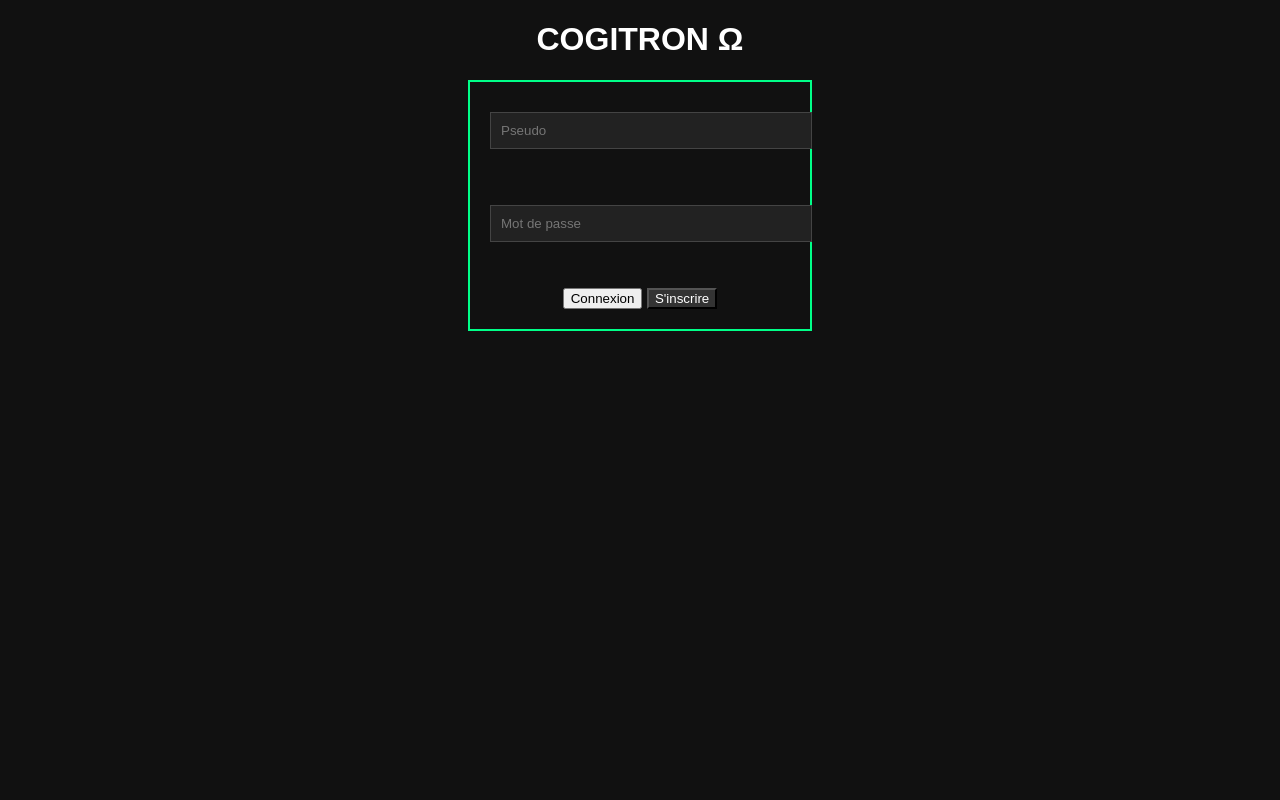
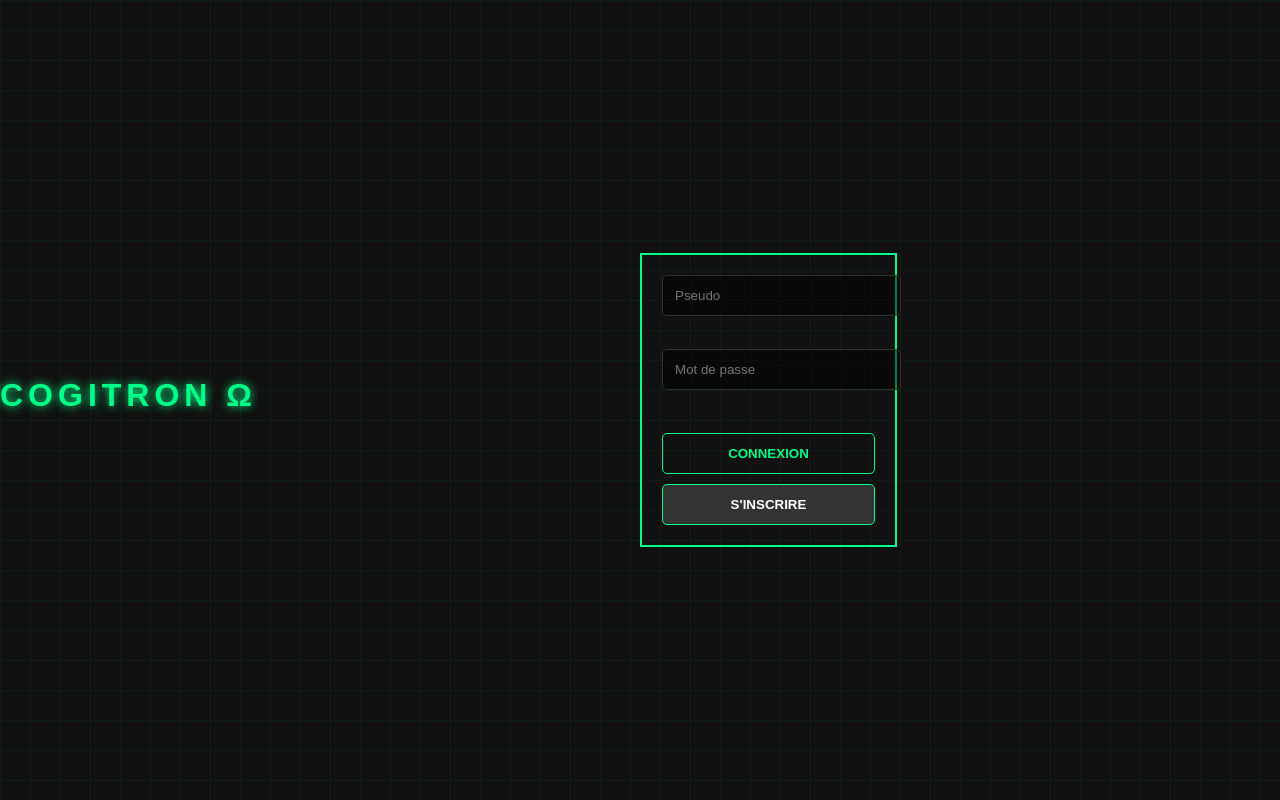
Before and after one commit to louisriallantt-a11y/cogitron, a Flask app: page / in a window 1280 px wide. Run offline with Flask 3, Linux system fonts and the light colour scheme.

Commit message:
Update style.css

```diff
--- a/static/style.css
+++ b/static/style.css
@@ -1,17 +1,134 @@
-body { background: #0d0d0d; color: white; font-family: sans-serif; margin: 0; }
-.top-nav { display: flex; justify-content: space-between; padding: 15px 30px; background: #161616; border-bottom: 2px solid #00ff88; }
-.logo { color: #00ff88; font-weight: bold; font-size: 1.2rem; }
-.user-menu { position: relative; }
-.dropbtn { background: #222; color: #00ff88; border: 1px solid #00ff88; padding: 8px 15px; border-radius: 5px; cursor: pointer; }
-.dropdown-content { display: none; position: absolute; right: 0; background: #1a1a1a; border: 1px solid #333; min-width: 150px; z-index: 100; }
-.dropdown-content a { color: white; padding: 12px; text-decoration: none; display: block; }
-.dropdown:hover .dropdown-content { display: block; }
-.chat-container { max-width: 800px; margin: 30px auto; background: #161616; padding: 20px; border-radius: 10px; }
-#chat-box { height: 400px; overflow-y: auto; display: flex; flex-direction: column; gap: 10px; }
-.message { padding: 10px; border-radius: 10px; max-width: 70%; }
-.user-msg { align-self: flex-end; background: #00ff88; color: black; }
-.ia-msg { align-self: flex-start; background: #333; }
-.modal { display: none; position: fixed; top: 0; left: 0; width: 100%; height: 100%; background: rgba(0,0,0,0.8); justify-content: center; align-items: center; }
-.modal-content { background: #1a1a1a; padding: 30px; border: 1px solid #00ff88; border-radius: 10px; text-align: center; }
-input { display: block; width: 100%; margin: 10px 0; padding: 10px; background: #222; border: 1px solid #444; color: white; }
-.btn-admin { background: #00ff88; color: black; border: none; padding: 10px 20px; cursor: pointer; font-weight: bold; border-radius: 5px; }
+:root {
+    --neon-green: #00ff88;
+    --dark-bg: #0a0a0b;
+    --glass: rgba(255, 255, 255, 0.05);
+}
+
+body {
+    background-color: var(--dark-bg);
+    color: white;
+    font-family: 'Segoe UI', Roboto, Helvetica, Arial, sans-serif;
+    display: flex;
+    justify-content: center;
+    align-items: center;
+    min-height: 100vh;
+    margin: 0;
+    overflow: hidden;
+}
+
+/* Fond avec effet de grille */
+body::before {
+    content: "";
+    position: absolute;
+    width: 100%;
+    height: 100%;
+    background-image: linear-gradient(rgba(0, 255, 136, 0.05) 1px, transparent 1px),
+                      linear-gradient(90deg, rgba(0, 255, 136, 0.05) 1px, transparent 1px);
+    background-size: 30px 30px;
+    z-index: -1;
+}
+
+.container {
+    width: 90%;
+    max-width: 500px;
+    background: var(--glass);
+    backdrop-filter: blur(10px);
+    border: 1px solid rgba(0, 255, 136, 0.2);
+    border-radius: 15px;
+    padding: 30px;
+    box-shadow: 0 0 20px rgba(0, 0, 0, 0.5), inset 0 0 10px rgba(0, 255, 136, 0.1);
+}
+
+h1 {
+    color: var(--neon-green);
+    text-transform: uppercase;
+    letter-spacing: 5px;
+    text-shadow: 0 0 10px var(--neon-green);
+    margin-bottom: 30px;
+}
+
+/* Inputs stylisés */
+input {
+    width: 100%;
+    padding: 12px;
+    margin-bottom: 15px;
+    background: rgba(0, 0, 0, 0.5);
+    border: 1px solid #333;
+    border-radius: 5px;
+    color: white;
+    outline: none;
+    transition: 0.3s;
+}
+
+input:focus {
+    border-color: var(--neon-green);
+    box-shadow: 0 0 10px rgba(0, 255, 136, 0.3);
+}
+
+/* Boutons Néon */
+button {
+    width: 100%;
+    padding: 12px;
+    background: transparent;
+    border: 1px solid var(--neon-green);
+    color: var(--neon-green);
+    text-transform: uppercase;
+    font-weight: bold;
+    cursor: pointer;
+    transition: 0.3s;
+    border-radius: 5px;
+    margin-top: 10px;
+}
+
+button:hover {
+    background: var(--neon-green);
+    color: black;
+    box-shadow: 0 0 20px var(--neon-green);
+}
+
+/* Zone de Chat */
+#chat-box {
+    height: 400px;
+    overflow-y: auto;
+    padding: 15px;
+    background: rgba(0, 0, 0, 0.3);
+    border-radius: 10px;
+    margin-bottom: 15px;
+    text-align: left;
+    display: flex;
+    flex-direction: column;
+    gap: 10px;
+}
+
+/* Bulles de message */
+.message {
+    padding: 10px 15px;
+    border-radius: 15px;
+    max-width: 80%;
+    line-height: 1.4;
+}
+
+.user-msg {
+    align-self: flex-end;
+    background: var(--neon-green);
+    color: black;
+    border-bottom-right-radius: 2px;
+}
+
+.ia-msg {
+    align-self: flex-start;
+    background: rgba(255, 255, 255, 0.1);
+    border: 1px solid rgba(255, 255, 255, 0.2);
+    border-bottom-left-radius: 2px;
+}
+
+/* Scrollbar stylisée */
+#chat-box::-webkit-scrollbar {
+    width: 5px;
+}
+#chat-box::-webkit-scrollbar-thumb {
+    background: var(--neon-green);
+    border-radius: 10px;
+}
+
+.hidden { display: none !important; }
```
